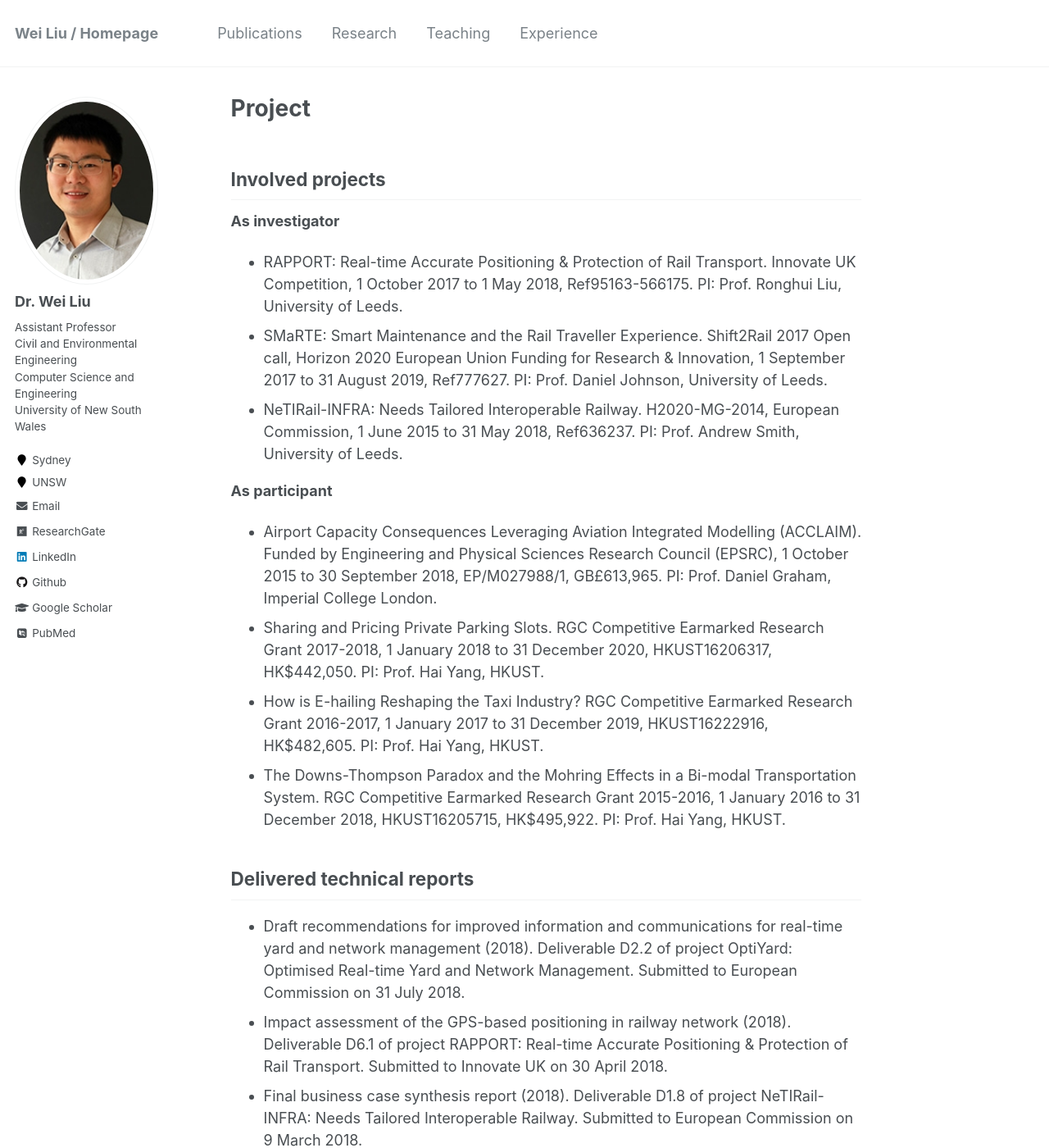
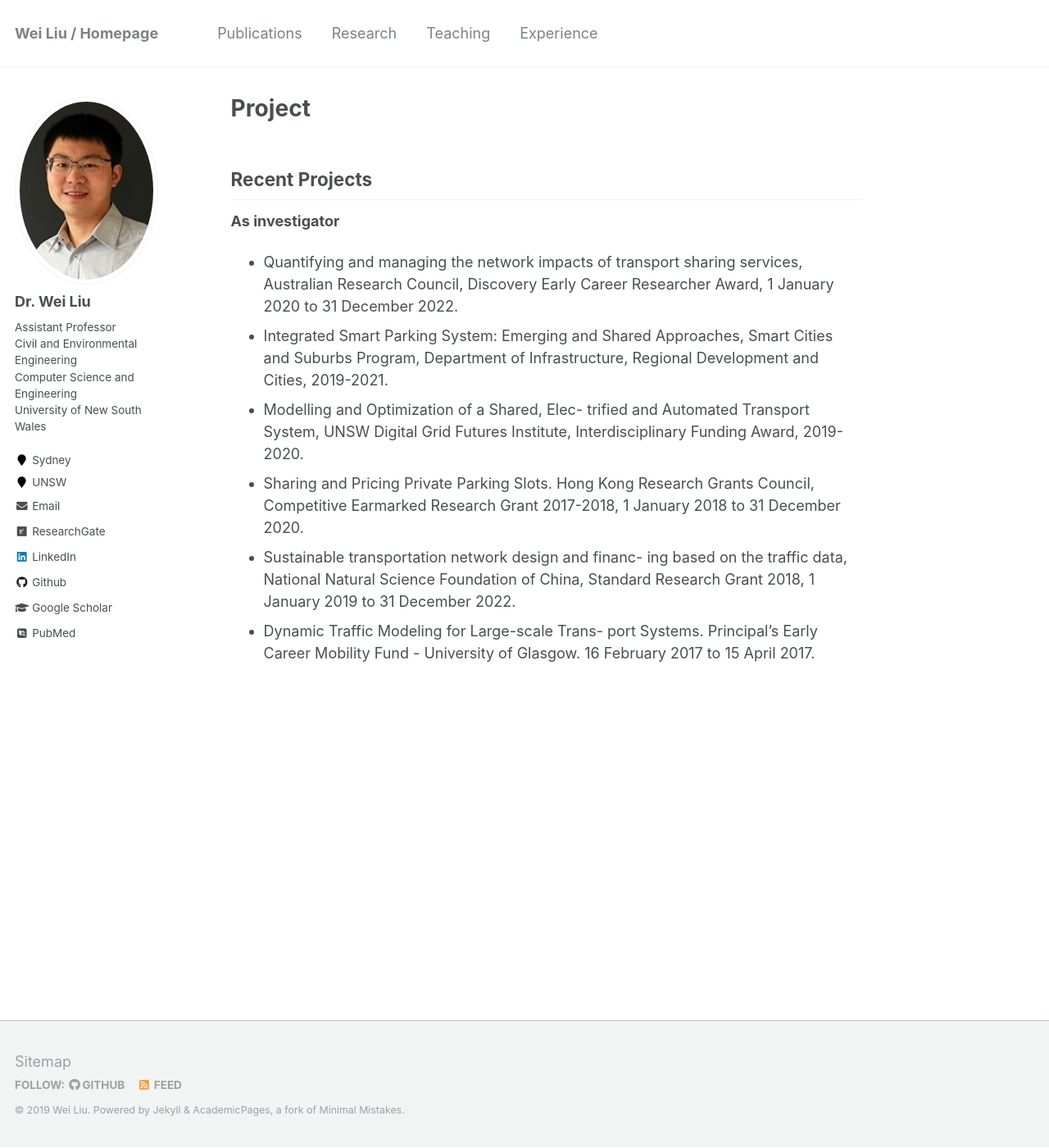
Before and after one commit to weiliu2016/weiliu2016.github.io, a Jekyll site: the page built from _pages/project.md, in a window 1280 px wide and 1400 px high. Shown: the whole window at 82% size. Built offline with Jekyll 4.4.1, drawn with Linux system fonts in a browser that asks for light colours; some web fonts are replaced; some of the changed text lies outside the part shown.

Commit message:
Update project.md

```diff
--- a/_pages/project.md
+++ b/_pages/project.md
@@ -5,24 +5,13 @@ author_profile: true
 ---
 
 
-Involved projects
+Recent Projects
 -------------
 **As investigator**
 
-* RAPPORT: Real-time Accurate Positioning & Protection of Rail Transport. Innovate UK Competition, 1 October 2017 to 1 May 2018, Ref95163-566175. PI: Prof. Ronghui Liu, University of Leeds.
-* SMaRTE: Smart Maintenance and the Rail Traveller Experience. Shift2Rail 2017 Open call, Horizon 2020 European Union Funding for Research & Innovation, 1 September 2017 to 31 August 2019, Ref777627. PI: Prof. Daniel Johnson, University of Leeds.
-* NeTIRail-INFRA: Needs Tailored Interoperable Railway. H2020-MG-2014, European Commission, 1 June 2015 to 31 May 2018, Ref636237. PI: Prof. Andrew Smith, University of Leeds.
-
-**As participant**
-* Airport Capacity Consequences Leveraging Aviation Integrated Modelling (ACCLAIM). Funded by Engineering and Physical Sciences Research Council (EPSRC), 1 October 2015 to 30 September 2018, EP/M027988/1, GB£613,965. PI: Prof. Daniel Graham, Imperial College London.
-* Sharing and Pricing Private Parking Slots. RGC Competitive Earmarked Research Grant 2017-2018, 1 January 2018 to 31 December 2020, HKUST16206317, HK$442,050. PI: Prof. Hai Yang, HKUST.
-* How is E-hailing Reshaping the Taxi Industry? RGC Competitive Earmarked Research Grant 2016-2017, 1 January 2017 to 31 December 2019, HKUST16222916, HK$482,605. PI: Prof. Hai Yang, HKUST.
-* The Downs-Thompson Paradox and the Mohring Effects in a Bi-modal Transportation System. RGC Competitive Earmarked Research Grant 2015-2016, 1 January 2016 to 31 December 2018, HKUST16205715, HK$495,922. PI: Prof. Hai Yang, HKUST.
-
-Delivered technical reports
-------------
-* Draft recommendations for improved information and communications for real-time yard and network management (2018). Deliverable D2.2 of project OptiYard: Optimised Real-time Yard and Network Management. Submitted to European Commission on 31 July 2018.
-* Impact assessment of the GPS-based positioning in railway network (2018). Deliverable D6.1 of project RAPPORT: Real-time Accurate Positioning & Protection of Rail Transport. Submitted to Innovate UK on 30 April 2018.
-* Final business case synthesis report (2018). Deliverable D1.8 of project NeTIRail-INFRA: Needs Tailored Interoperable Railway. Submitted to European Commission on 9 March 2018.
-* Cost and user benefit report (2018). Deliverable D1.4 of project NeTIRail-INFRA: Needs Tailored Interoperable Railway. Submitted to European Commission on 28 Febuary 2018.
-* Impact assessment methodology development (2017). Deliverable D4.1 of project SMaRTE: Smart Maintenance and the Rail Traveller Experience. Submitted to European Commission on 11 December 2017.
+* Quantifying and managing the network impacts of transport sharing services, Australian Research Council, Discovery Early Career Researcher Award, 1 January 2020 to 31 December 2022.
+* Integrated Smart Parking System: Emerging and Shared Approaches, Smart Cities and Suburbs Program, Department of Infrastructure, Regional Development and Cities, 2019-2021.
+* Modelling and Optimization of a Shared, Elec- trified and Automated Transport System, UNSW Digital Grid Futures Institute, Interdisciplinary Funding Award, 2019-2020.
+* Sharing and Pricing Private Parking Slots. Hong Kong Research Grants Council, Competitive Earmarked Research Grant 2017-2018, 1 January 2018 to 31 December 2020.
+* Sustainable transportation network design and financ- ing based on the traffic data, National Natural Science Foundation of China, Standard Research Grant 2018, 1 January 2019 to 31 December 2022.
+* Dynamic Traffic Modeling for Large-scale Trans- port Systems. Principal’s Early Career Mobility Fund - University of Glasgow. 16 February 2017 to 15 April 2017.
```
